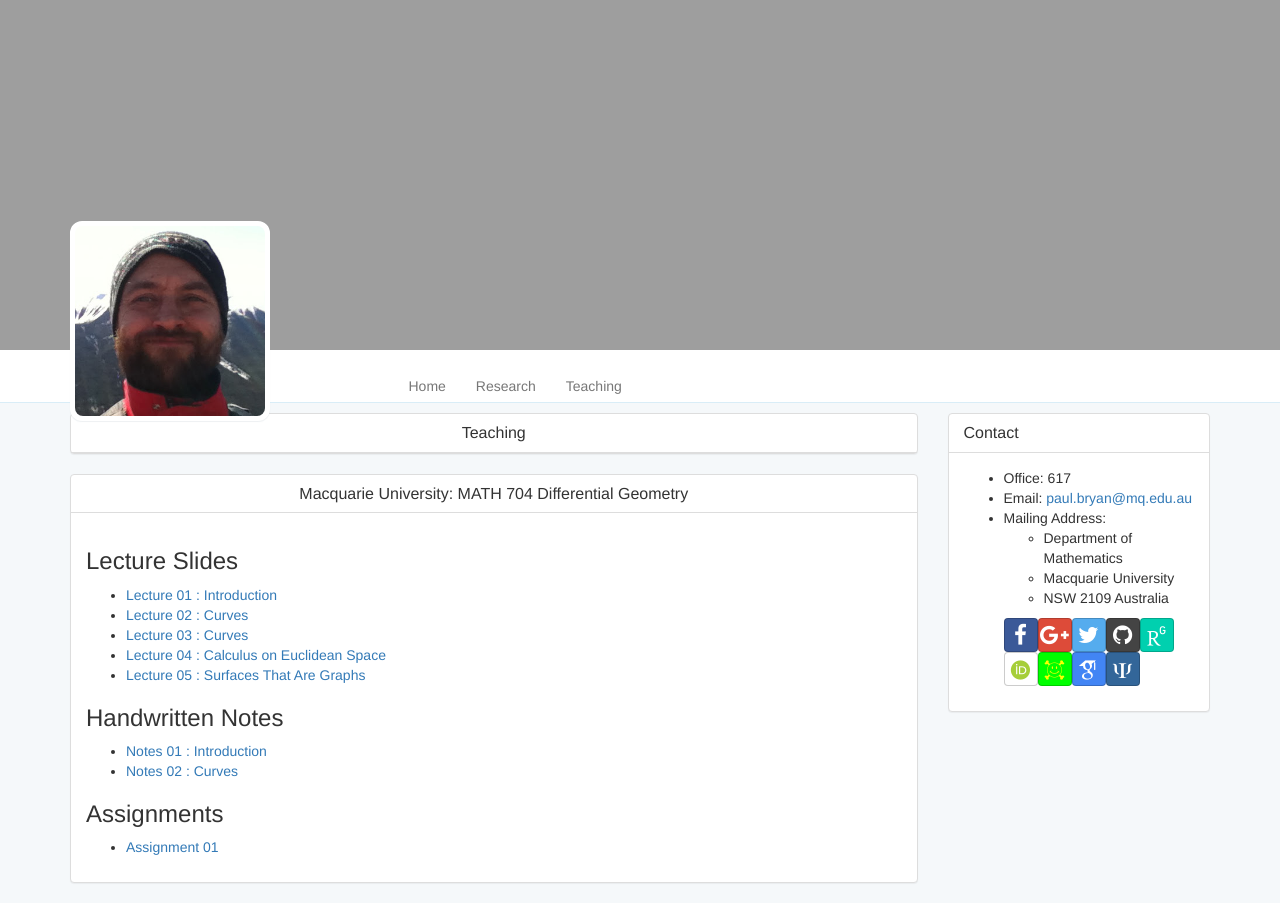
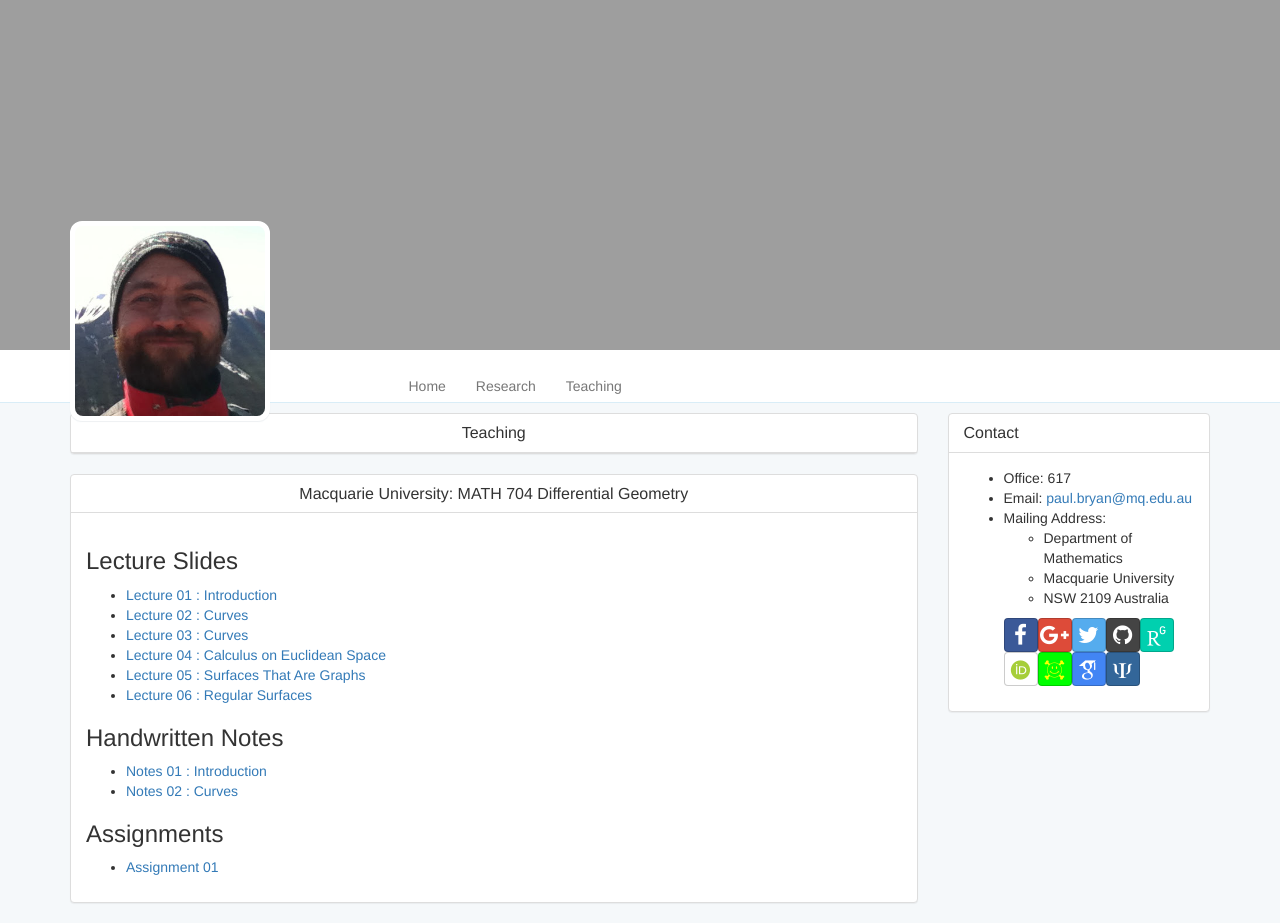
Before and after one commit to pabryan/pabryan.github.io, a Jekyll site: the page built from teaching/mq_math704_2018/index.html, in a window 1280 px wide. Built offline with Jekyll 4.4.1, drawn with Linux system fonts in a browser that asks for light colours; some web fonts are replaced.

Commit message:
Updated mq math704 2018.

```diff
--- a/teaching/mq_math704_2018/index.html
+++ b/teaching/mq_math704_2018/index.html
@@ -16,6 +16,7 @@ description: "Paul Bryan: Mathematician - Macquarie University: MATH 704 Differe
       <li><a href="{{ site.baseurl }}/teaching/mq_math704_2018/lec03.pdf">Lecture 03 : Curves</a></li>
       <li><a href="{{ site.baseurl }}/teaching/mq_math704_2018/lec04.pdf">Lecture 04 : Calculus on Euclidean Space</a></li>
       <li><a href="{{ site.baseurl }}/teaching/mq_math704_2018/lec05.pdf">Lecture 05 : Surfaces That Are Graphs</a></li>
+      <li><a href="{{ site.baseurl }}/teaching/mq_math704_2018/lec06.pdf">Lecture 06 : Regular Surfaces</a></li>
     </ul>
 
     <h3>Handwritten Notes</h3>
```
Also changed, not shown: 1 other file.
